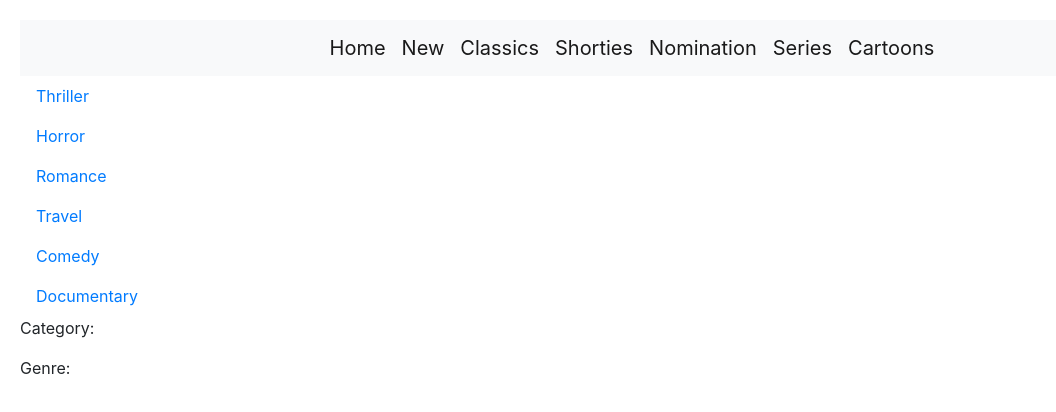
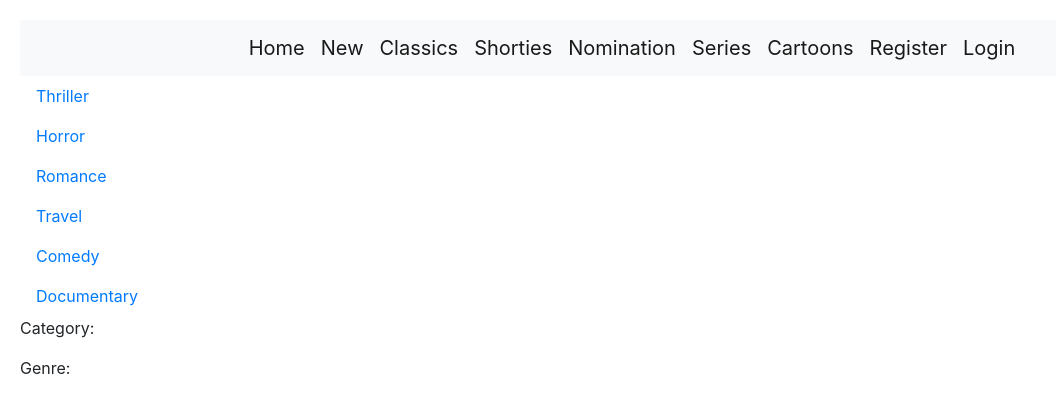
Before and after one commit to SidnevIgor/MongoDB_CURRENT, an Angular app in the folder front/: page /selection in a window 1280 px wide. Shown: the top 412 px of the page, without its empty margins (0-1056 px from the left). Built offline with nearby package versions, Linux system fonts and the light colour scheme.

Commit message:
Adding Register and Login buttons in Navbar

```diff
--- a/front/src/app/app.module.ts
+++ b/front/src/app/app.module.ts
@@ -40,6 +40,8 @@ import { LeftbarComponent } from './leftbar/leftbar.component';
     RouterModule.forRoot([
       {path: '', component: HomeComponent},
       {path:'selection', component: CategoryComponent},
+      {path: 'register', component: ContactFormComponent},
+      {path: 'login', component: LoginformComponent},
       {path:'**', component: NotFoundComponent}
     ])
   ],
--- a/front/src/app/category/category.component.ts
+++ b/front/src/app/category/category.component.ts
@@ -12,7 +12,7 @@ export class CategoryComponent implements OnInit {
   constructor(private route: ActivatedRoute) { }
 
   ngOnInit(){
-    this.route.paramMap.subscribe((params)=>{
+    this.route.queryParamMap.subscribe((params)=>{
       this.searchCategory = params.get('category');
       this.searchGenre = params.get('genre');
     });
--- a/front/src/app/navbar/navbar.component.html
+++ b/front/src/app/navbar/navbar.component.html
@@ -2,4 +2,6 @@
   <a class="navbar-brand" routerLink="">Home</a>
   <a class="navbar-brand" *ngFor="let category of categories"
   routerLink="/selection" [queryParams]="{category: getCategory(category), genre: getGenre()||'all-genres'}">{{category}}</a>
+  <a class="navbar-brand" routerLink="/register">Register</a>
+  <a class="navbar-brand" routerLink="/login">Login</a>
 </nav>
```
